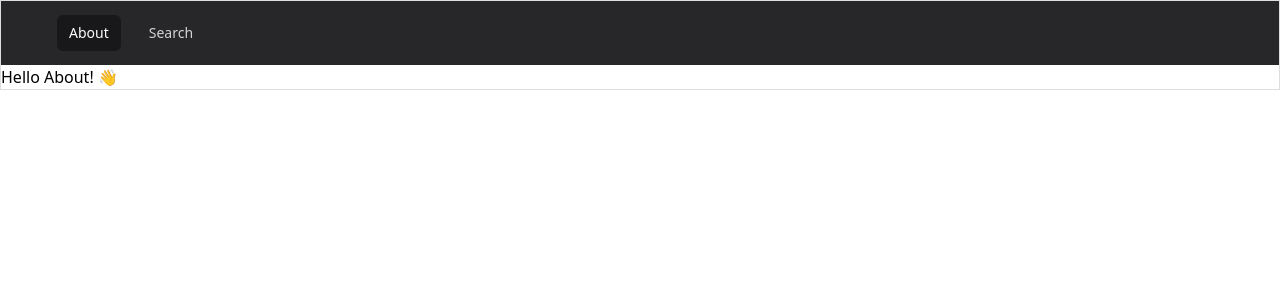
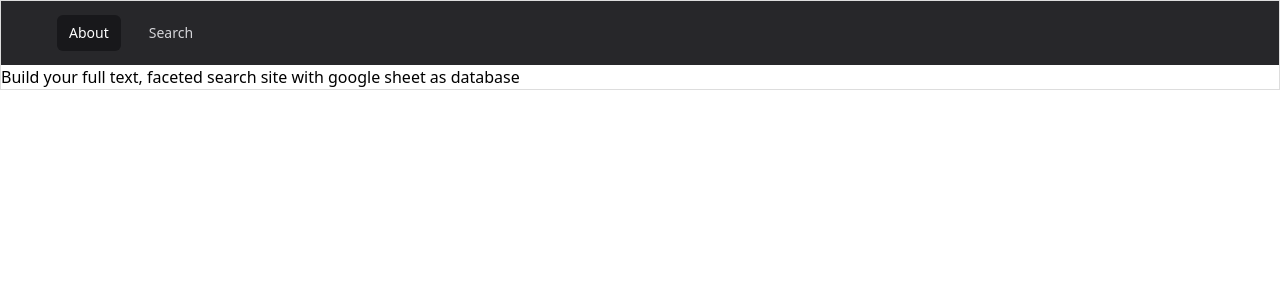
Before and after one commit to kennethnwc/search-site-on-googlesheet, a Next.js app: page / in a window 1280 px wide. Shown: the top 300 px of the page. Built offline with nearby package versions, Linux system fonts and the light colour scheme.

Commit message:
updated readme

```diff
--- a/src/pages/index.tsx
+++ b/src/pages/index.tsx
@@ -2,7 +2,11 @@ import { NextPage } from "next";
 import React from "react";
 
 const IndexPage: NextPage = () => {
-  return <h1>Hello About! 👋</h1>;
+  return (
+    <h1 className="container mx-auto">
+      Build your full text, faceted search site with google sheet as database
+    </h1>
+  );
 };
 
 export default IndexPage;
```
Also changed, not shown: 1 other file (tests, documents, lock files or other folders).
